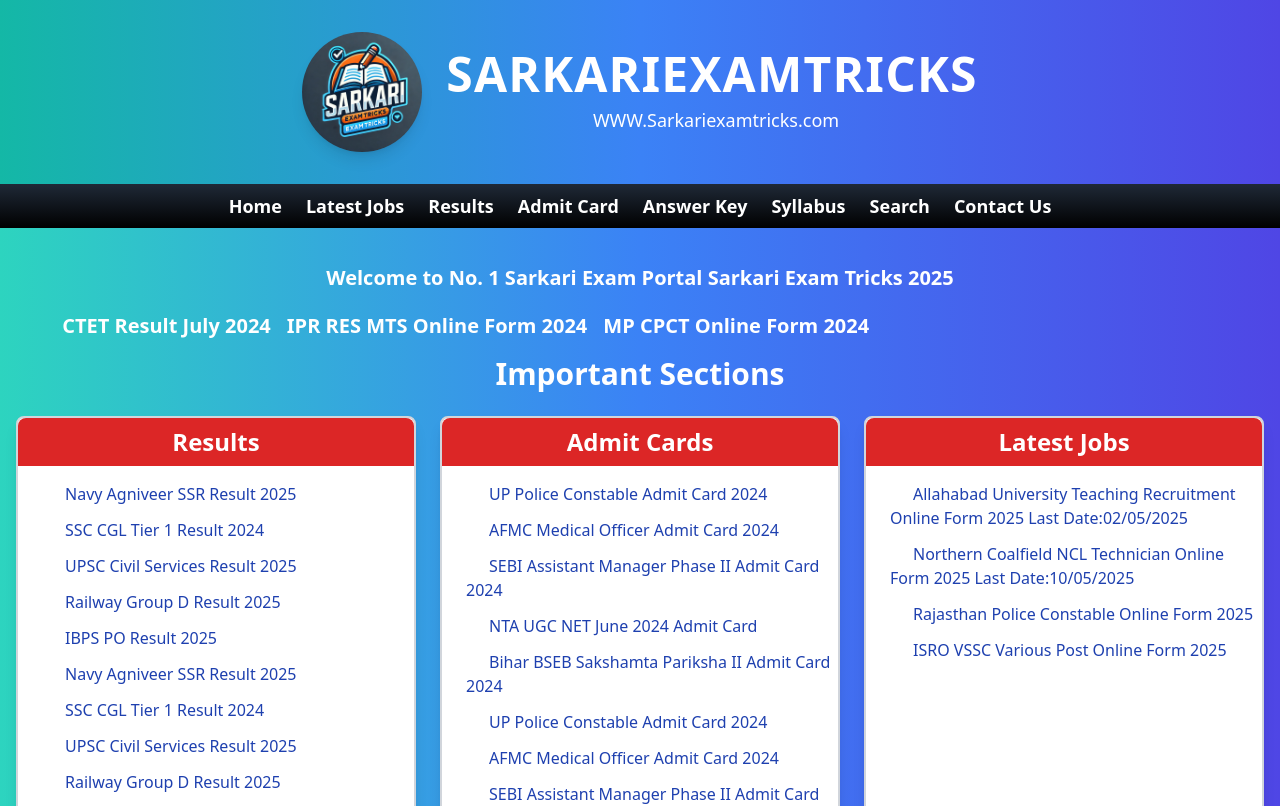
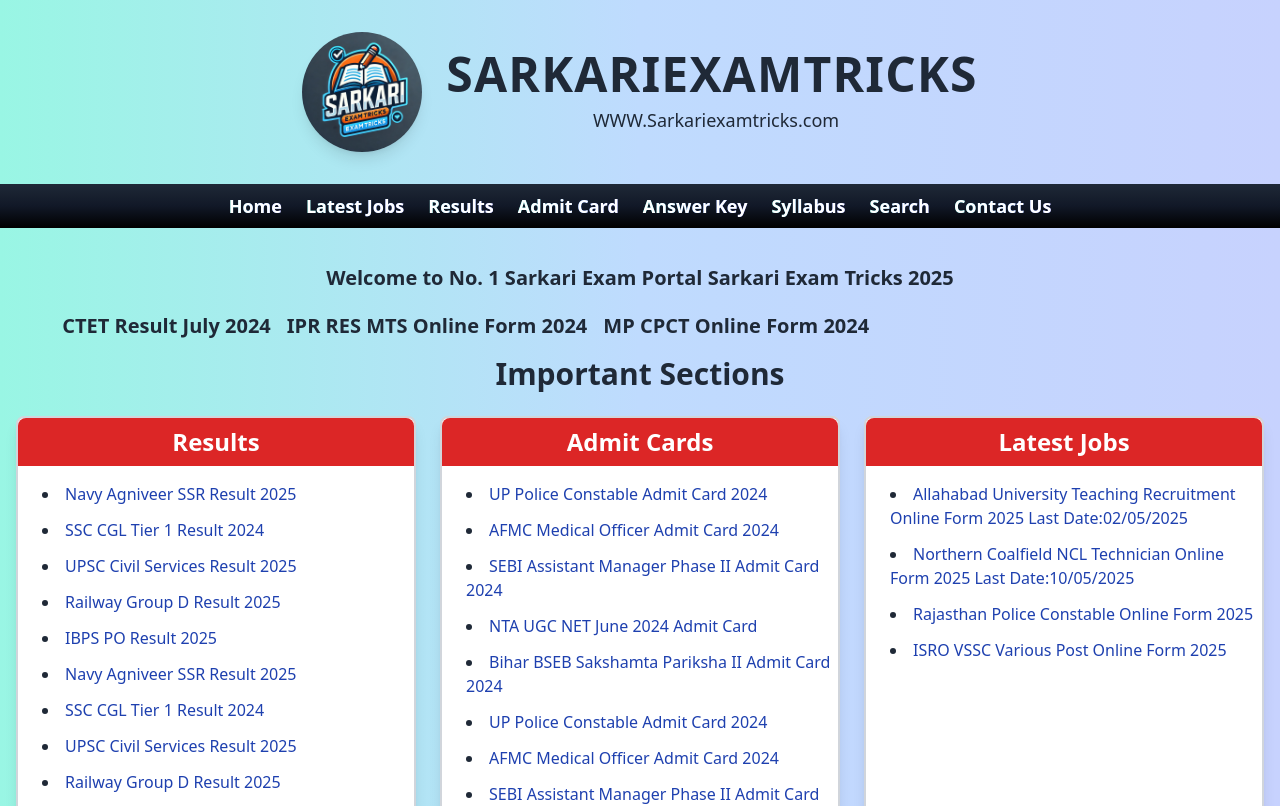
Before and after one commit to rahulkumar9918/sarkariexamtricks, a React (Create React App) app: page / in a window 1280 px wide. Shown: the top 806 px of the page. Built offline with nearby package versions, Linux system fonts and the light colour scheme.

Commit message:
ui update

```diff
--- a/src/Components/header/Header.jsx
+++ b/src/Components/header/Header.jsx
@@ -3,7 +3,7 @@
 
 const Header = () => {
   return (
-    <header className="bg-gradient-to-r from-teal-500 via-blue-500 to-indigo-600 py-8 flex items-center justify-center shadow-lg">
+    <header className="bg-gradient-to-r from-teal-200 via-blue-200 to-indigo-200 py-8 flex items-center justify-center shadow-lg">
       {/* Logo and Title Section */}
       <div className="flex items-center space-x-6">
         {/* Logo */}
@@ -16,7 +16,7 @@
 
         {/* Title and Link */}
         <div className="text-center">
-          <h1 className="text-white text-4xl md:text-5xl font-bold tracking-wide hover:text-gray-200 transition duration-300">
+          <h1 className="text-gray-800 text-4xl md:text-5xl font-bold tracking-wide hover:text-gray-600 transition duration-300">
             SARKARIEXAMTRICKS
           </h1>
           <span className="mt-2 inline-block">
@@ -24,7 +24,7 @@
               href="https://sarkariexamtricks.com/"
               target="_blank"
               rel="noopener noreferrer"
-              className="text-white hover:text-gray-300 transition duration-300 ease-in-out text-lg"
+              className="text-gray-800 hover:text-gray-600 transition duration-300 ease-in-out text-lg"
             >
               <i className="fa-solid fa-magnifying-glass mr-2"></i>
               WWW.Sarkariexamtricks.com
--- a/src/Components/navbar/Navbar.jsx
+++ b/src/Components/navbar/Navbar.jsx
@@ -12,7 +12,7 @@
   return (
     <div className="mt-0 font-bold">
       {/* Mobile Navbar */}
-      <div className="flex justify-between items-center md:hidden bg-black text-white h-14 p-3">
+      <div className="flex justify-between items-center md:hidden bg-gradient-to-r from-gray-800 via-gray-900 to-black text-white h-14 p-3">
         <div className="text-lg">
           <img
             className="md:hidden rounded-full"
@@ -32,7 +32,7 @@
 
       {/* Navbar Links */}
       <div
-        className={`fixed md:static md:flex md:justify-center md:items-center top-0 left-0 h-full md:h-auto w-full md:w-auto bg-gradient-to-b md:bg-transparent from-gray-800 to-black text-white transform ${
+        className={`fixed md:static md:flex md:justify-center md:items-center top-0 left-0 h-full md:h-auto w-full md:w-auto bg-gradient-to-b from-gray-800 via-gray-900 to-black text-white transform ${
           isOpen ? "translate-x-0" : "-translate-x-full"
         } md:translate-x-0 transition-transform duration-300 ease-in-out z-50`}
       >
@@ -62,12 +62,12 @@
             <Link
               key={index}
               to={link.to}
-              className="relative text-lg p-2 md:p-0 hover:text-gray-300 transition duration-300 group"
+              className="relative text-lg p-2 md:p-0 hover:text-transparent bg-clip-text bg-gradient-to-r from-teal-400 via-blue-500 to-indigo-500 transition duration-300 group"
               onClick={toggleMenu}
             >
               {link.label}
               {/* Sparkling Bottom Line Animation */}
-              <span className="absolute bottom-0 left-0 w-0 h-1 bg-white transition-all duration-300 ease-in-out group-hover:w-full"></span>
+              <span className="absolute bottom-0 left-0 w-0 h-1 bg-gradient-to-r from-teal-400 via-blue-500 to-indigo-500 transition-all duration-300 ease-in-out group-hover:w-full"></span>
             </Link>
           ))}
         </div>
--- a/src/Components/pages/Main.jsx
+++ b/src/Components/pages/Main.jsx
@@ -12,10 +12,10 @@
 
 const Main = () => {
   return (
-    <div className="w-full min-h-screen bg-gradient-to-r from-teal-400 via-blue-500 to-indigo-600 text-white">
+    <div className="w-full min-h-screen bg-gradient-to-r from-teal-200 via-blue-200 to-indigo-200 text-gray-800">
       {/* Welcome Section */}
       <div className="text-center font-semibold pt-6 text-lg sm:text-xl">
-        <p className="text-white pt-3">
+        <p className="text-gray-800 pt-3">
           Welcome to No. 1 Sarkari Exam Portal Sarkari Exam Tricks 2025
         </p>
       </div>
@@ -27,19 +27,19 @@
             <p className="pt-1 inline-block space-x-4">
               <Link
                 to="/ctet-result"
-                className="text-white border-b-2 border-transparent hover:border-white transition duration-300"
+                className="text-gray-800 border-b-2 border-transparent hover:border-gray-800 transition duration-300"
               >
                 CTET Result July 2024
               </Link>
               <Link
                 to="/ipr-res-mts"
-                className="text-white border-b-2 border-transparent hover:border-white transition duration-300"
+                className="text-gray-800 border-b-2 border-transparent hover:border-gray-800 transition duration-300"
               >
                 IPR RES MTS Online Form 2024
               </Link>
               <Link
                 to="/mp-cpct"
-                className="text-white border-b-2 border-transparent hover:border-white transition duration-300"
+                className="text-gray-800 border-b-2 border-transparent hover:border-gray-800 transition duration-300"
               >
                 MP CPCT Online Form 2024
               </Link>
```
